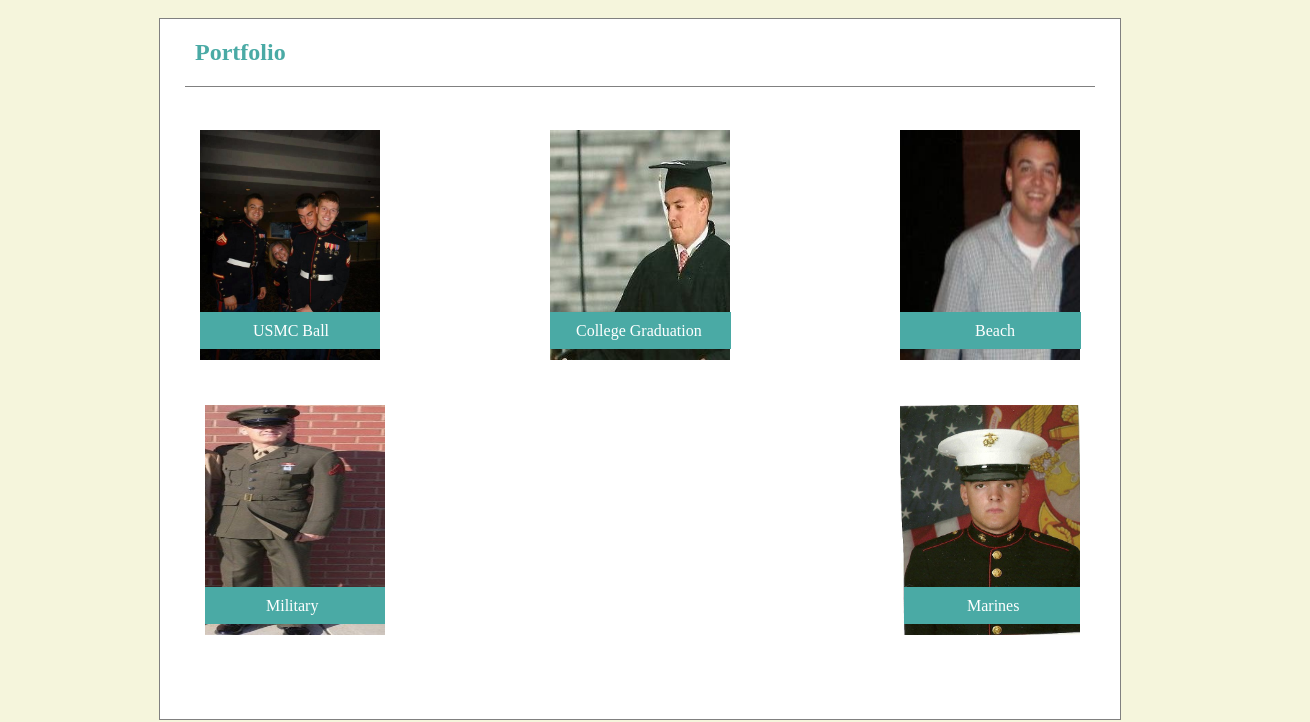
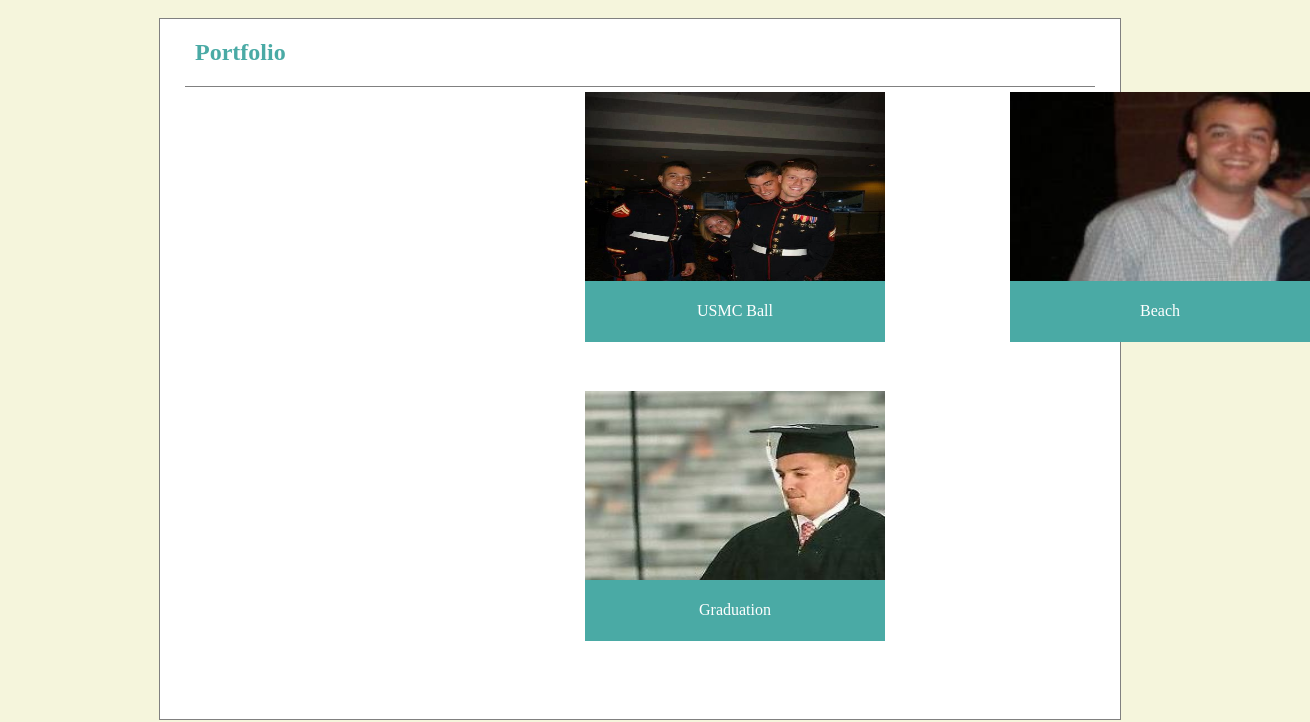
Before and after one commit to afw821/Responsive-Portfolio, a plain HTML site: page portfolio.html in a window 1280 px wide. Shown: the part 109-831 px from the top of the page, 1310 px wide, since content can reach past the window. Drawn offline with Linux system fonts and the light colour scheme.

Commit message:
added photos and made changes to the portfolio page

```diff
--- a/assets/css/style.css
+++ b/assets/css/style.css
@@ -75,136 +75,50 @@ body{
 
 }
 #img1-container{
-    margin-left: 30px;
-    margin-top: 20px;
-    float:left;
-    width:200px;
-    height:240px;
+    width: 300px;
+    height: 250px;
+    position: absolute;
+    left: 575px;
 }
 #img2-container{
-    margin-right:30px;
-    margin-left: 30px;
-    margin-top: 20px;
-    float:right;
-    width:200px;
-    height:240px;
+    width: 300px;
+    height: 250px;
+    position: absolute;
+    left: 1000px;
 }
 #img3-container{
-    margin-right:120px;
-    margin-left: 30px;
-    margin-top: 20px;
-    float:right;
-    width:200px;
-    height:240px;
+    width: 300px;
+    height: 250px;
+    position: absolute;
+    left: 575px;
+    top: 500px;
 }
-#img4-container{
-    margin-right: 15px;
-    margin-bottom: 25px;
-    margin-top: 35px;
-    margin-left: 35px;
-    float:left;
-    width:200px;
-    height:240px;
-}
-#img5-container{
-    margin-right: 30px;
-    margin-bottom: 25px;
-    margin-top: 35px;
-    margin-left: 35px;
-    float:right;
-    width:200px;
-    height:240px;
-}
+
 .image{
     margin-left:10px;
-    height:230px;
-    width: 180px;
-
-    position: relative
+    height:250px;
+    width: 100%;
+    left: 10px;
+    position: absolute;
+    top: 0px;
+    left: 0px;
+    bottom: 0px;
+    right: 0px;
 }
 .message{
+    position: absolute;
+    z-index: 1;
+    background-color: #4aaaa5;
+    width: 300px;
+    bottom: 0;
+    right: 0;
 
-    background-color: #4aaaa5;
-    color: white;
-    position: relative;
-    top:210px;
-    z-index:1;
-    margin-bottom: 2px;
-    padding-top: 10px;
-    padding-bottom: 10px;
-    margin-top: 198px;
-    padding-right: 51px;
-    padding-left: 53px;
-    margin-right: 5px;
-    margin-left:10px;
-
-}
-.message2{
-    background-color: #4aaaa5;
-    color: white;
-    position: relative;
-    top:210px;
-    z-index: 1;
-    margin-bottom: 2px;
-    padding-top: 10px;
-    padding-bottom: 10px;
-    margin-top: 198px;
-    padding-right: 66px;
-    padding-left: 75px;
-    margin-right: 5px;
-    margin-left:10px;
-    text-align: center;
-
-}
-.message3{
-    background-color: #4aaaa5;
-    color: white;
-    position: relative;
-    top:210px;
-    z-index: 1;
-    margin-bottom: 2px;
-    padding-top: 10px;
-    padding-bottom: 10px;
-    margin-top: 198px;
-    padding-right: 29px;
-    padding-left: 26px;
-    margin-right: 5px;
+    left: 0px;
+    padding-top:21px;
+    height: 40px;
     margin-left:10px;
     text-align: center;
 }
-.message4{
-    background-color: #4aaaa5;
-    color: white;
-    position: relative;
-    top:210px;
-    z-index: 1;
-    margin-bottom: 2px;
-    padding-top: 10px;
-    padding-bottom: 10px;
-    margin-top: 198px;
-    margin-right: 0px;
-    padding-right: 67px;
-    padding-left: 61px;
-    margin-left:10px;
-    text-align: center;
-}
-.message5{
-    background-color: #4aaaa5;
-    color: white;
-    position: relative;
-    top:210px;
-    z-index: 1;
-    margin-bottom: 2px;
-    padding-top: 10px;
-    padding-bottom: 10px;
-    margin-top: 198px;
-    padding-left: 63px;
-    padding-right: 61px;
-    margin-right: 15px;
-    margin-left: 14px;
-    text-align: center;
-}
-
 #p1{
     float:right;
     width:650px;
@@ -235,7 +149,6 @@ input[type=submit] {
 #clearfix{
     width:900px;
     margin: 0 auto;
-
 }
 
 .list a{
@@ -259,7 +172,8 @@ a{
     bottom: 0;
     left: 0;
     padding: 10px 10px 10px 10px;
-    position:relative;
+    position: absolute;
+    top: 800px;
 }
 .footer-text{
     margin-top:37px;
@@ -309,7 +223,11 @@ a{
     .footer{
         position:relative;
         top:200px;
-
+    }
+    .image{
+        position:relative;
+        left:100px;
+        top:20px;
     }
 
 }
--- a/portfolio.html
+++ b/portfolio.html
@@ -30,22 +30,22 @@
         </div>
 
         <div id="img1-container">
-            <a href="#" class="message" href="#">USMC Ball</a>
+
 
             <img class="image" src="assets/images/marines.jpg" alt="USMC Ball">
+            <a href="#" class="message" href="#">USMC Ball</a>
         </div>
-        <div id="img2-container">
-            <a href="#" class="message2">Beach</a>
+        <div id = "img2-container">
 
-            <img class="image" src="assets/images/Img4.jpg">
+            <img class = "image" src = "assets/images/Img4.jpg" alt = "beach">
+            <a href = "#" class = "message">Beach</a>
         </div>
+
         <div id="img3-container">
-            <a href="#" class="message3">College Graduation</a>
-
             <img class="image" src="assets/images/img5.jpg">
-
+            <a href = "#" class = "message">Graduation</a>
         </div>
-        <div id="img4-container">
+        <!-- <div id="img4-container">
 
             <a href="#" class="message4">Military</a>
 
@@ -54,7 +54,7 @@
         <div id = "img5-container">
             <a href = "#" class = "message5">Marines</a>
             <img class = "image" src = "assets/images/marines3.jpg">
-        </div>
+        </div> -->
 
 
 
```
